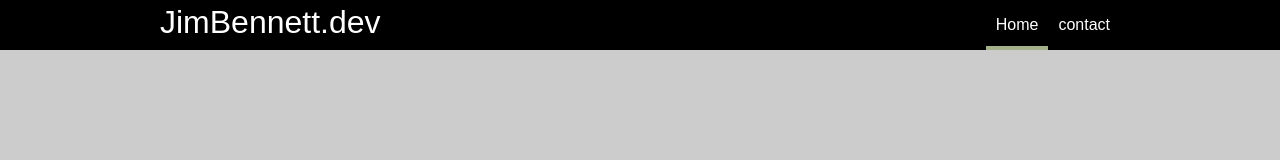
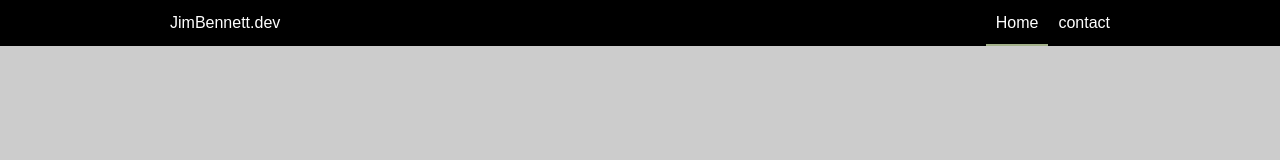
Before and after one commit to resonantdoghouse/jimbennett.dev, a React (Vite) app: page / in a window 1280 px wide. Shown: the top 160 px of the page. Built offline with nearby package versions, Linux system fonts and the light colour scheme.

Commit message:
more basic style

```diff
--- a/src/components/AppHeader/AppHeader.scss
+++ b/src/components/AppHeader/AppHeader.scss
@@ -7,8 +7,13 @@
   background: var(--color-dark);
   color: var(--color-light);
 
+
   &__title {
     margin: 0;
+    font-size: 1rem;
+    padding: 0.625rem;
+    border-top: 2px solid transparent;
+    border-bottom: 2px solid transparent;
   }
   &__wrapper {
     @extend %wrapper;
@@ -25,16 +30,17 @@
 .nav {
   display: flex;
   &__link {
+    font-size: 1rem;
     color: var(--color-light);
     padding: 0.625rem;
     text-decoration: none;
-    border-top: 4px solid transparent;
-    border-bottom: 4px solid transparent;
+    border-top: 2px solid transparent;
+    border-bottom: 2px solid transparent;
     &:hover {
-      border-bottom: 4px solid var(--color-primary--accent);
+      border-bottom: 2px solid var(--color-primary--accent);
     }
     &--active {
-      border-bottom: 4px solid var(--color-primary--accent);
+      border-bottom: 2px solid var(--color-primary--accent);
     }
   }
 }
--- a/src/index.scss
+++ b/src/index.scss
@@ -17,6 +17,7 @@ body {
   font-family: Arial, Helvetica, sans-serif;
   line-height: 1.4;
   overflow-x: hidden;
+  overflow-y: hidden;
 }
 
 h1,
```
